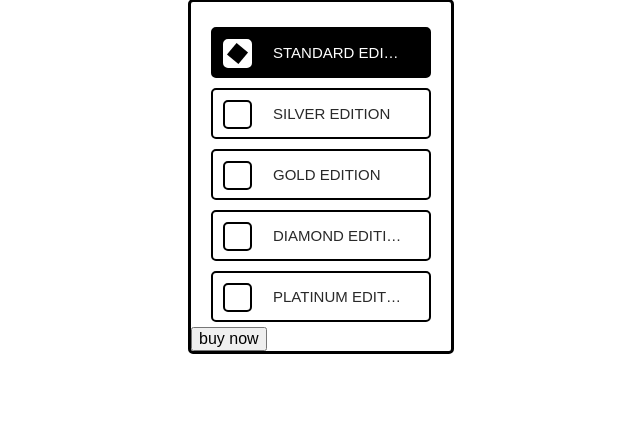
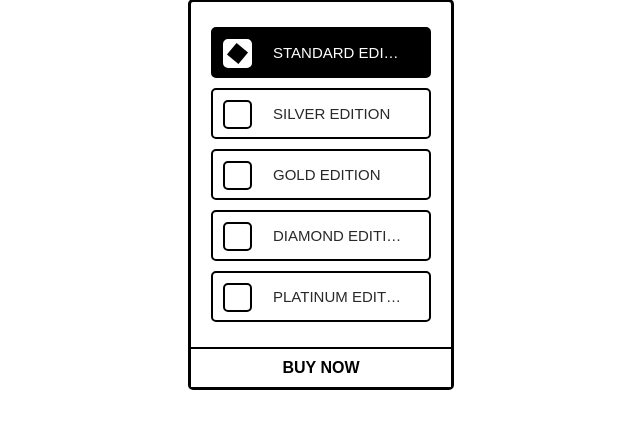
Before and after one commit to s-wirth/TransitioningList, a PHP site: page / in a window 1280 px wide. Shown: the part 41-484 px from the top of the page, without its empty margins (319-959 px from the left). Run offline with PHP 8.4, Linux system fonts and the light colour scheme.

Commit message:
Adds button style

```diff
--- a/index.html
+++ b/index.html
@@ -52,7 +52,7 @@
                             <div class="check"></div>
                         </li>
                     </ul>
-                    <button>buy now</button>
+                    <button class="buy-button">buy now</button>
                 </form>
             </div>
         </main>
--- a/static/main.css
+++ b/static/main.css
@@ -9,6 +9,21 @@ main {
     margin: 40px auto;
     border: 3px solid black;
     border-radius: 5px; }
+    main .container .buy-button {
+      width: 100%;
+      background: white;
+      padding-top: 10px;
+      padding-bottom: 10px;
+      margin-top: 20px;
+      text-transform: uppercase;
+      font-weight: 700;
+      border-color: black;
+      border-width: 2px 0 0 0;
+      border-style: solid;
+      transition: background 0.25s linear;
+      -webkit-transition: background 0.25s linear; }
+      main .container .buy-button:hover {
+        background: #dedede; }
   main .container ul {
     list-style: none;
     margin: 0;
--- a/styles/main.scss
+++ b/styles/main.scss
@@ -10,6 +10,25 @@ main {
     margin: 40px auto;
     border: 3px solid black;
     border-radius: 5px;
+
+    .buy-button {
+      width: 100%;
+      background: white;
+      padding-top: 10px;
+      padding-bottom: 10px;
+      margin-top: 20px;
+      text-transform: uppercase;
+      font-weight: 700;
+      border-color: black;
+      border-width: 2px 0 0 0;
+      border-style: solid;
+      transition: background 0.25s linear;
+      -webkit-transition: background 0.25s linear;
+
+      &:hover {
+        background: #dedede;
+      }
+    }
   }
 
   .container ul {
```
